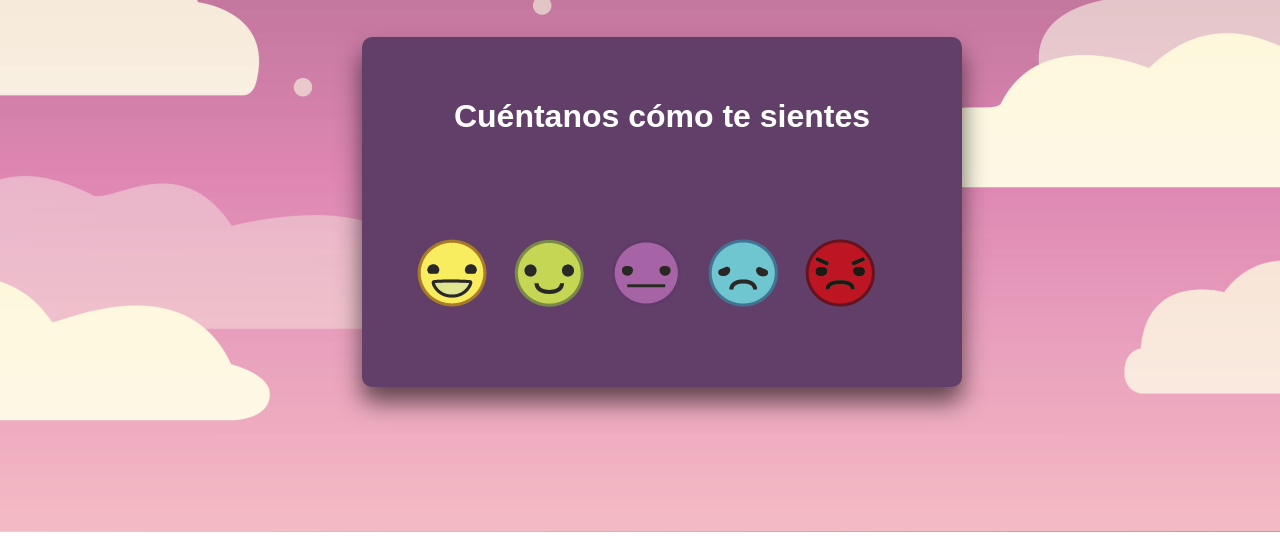
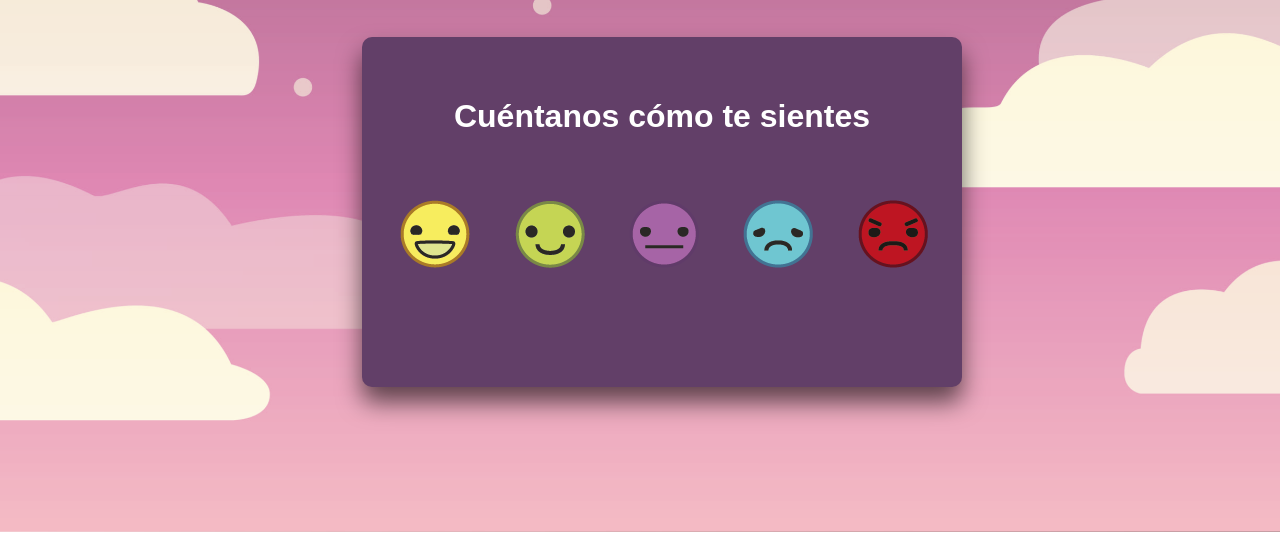
Before and after one commit to Valencua/EpiCare, a PHP site: page /Lobby.html in a window 1280 px wide. Shown: the part 268-808 px from the top of the page. Run offline with PHP 8.4, Linux system fonts and the light colour scheme.

Commit message:
Emojis centrados + hover effect

```diff
--- a/workspace/Sitio/html/Lobby.html
+++ b/workspace/Sitio/html/Lobby.html
@@ -7,6 +7,15 @@
     <meta http-equiv="X-UA-Compatible" content="ie=edge">
     <link rel="stylesheet" href="styles.css"/>
     <title>EpiCare</title>
+    <style>
+        button {
+            padding: 1;
+            margin: 1;
+            border-radius: 100%;
+            background: transparent;
+            border-color: transparent;
+        }
+    </style>
 </head>
 <body>
     <nav class="barra">
@@ -26,11 +35,11 @@
         <h1 style="color:#fff">Cuéntanos cómo te sientes</h1>
         <nav>
             <ul class="emociones">
-                <li><img src="Iamsohappyhappy.png"></li>
-                <li><img src="happy.png"></li>
-                <li><img src="Meh.png"></li>
-                <li><img src="Tite.png"></li>
-                <li><img src="enojado.png"></li>
+                <li><button type="button"><img src="Iamsohappyhappy.png"></button></li>
+                <li><button type="button"><img src="happy.png"></button></li>
+                <li><button type="button"><img src="Meh.png"></button></li>
+                <li><button type="button"><img src="Tite.png"></button></li>
+                <li><button type="button"><img src="enojado.png"></button></li>
             </ul>
         </nav>
     </div>
--- a/workspace/Sitio/html/styles.css
+++ b/workspace/Sitio/html/styles.css
@@ -151,12 +151,19 @@ body{
 {
   display: flex;
   list-style: none;
-  width: 40vw;
-  margin-top:20%;
-  margin-left:-10%;
+  top: 60%;
+  left: -15%;
+  width: 600px;
+  padding: 40px;
   justify-content: space-evenly;
   align-items: center;
+  position: relative;
 }
+.emociones img:hover
+{
+transform: scale(1.07);
+}
+
 .photo {
   margin-top: -70px;
 }
```
Also changed, not shown: workspace/Sitio/html/stylecalendar.css (+13 -2 lines).
